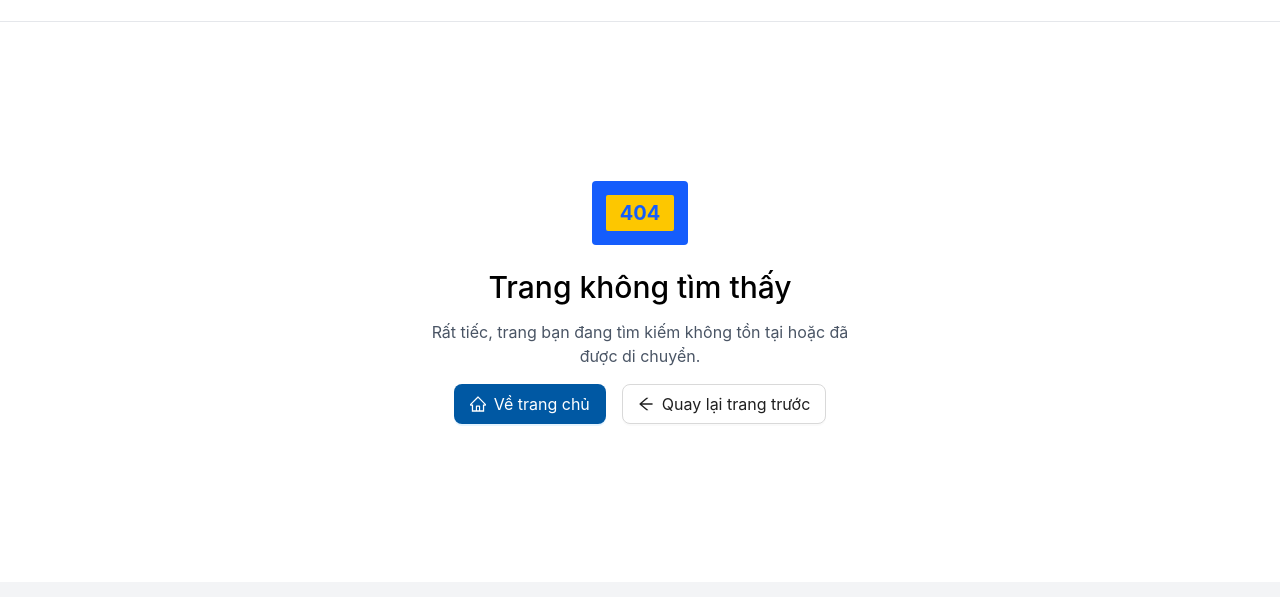
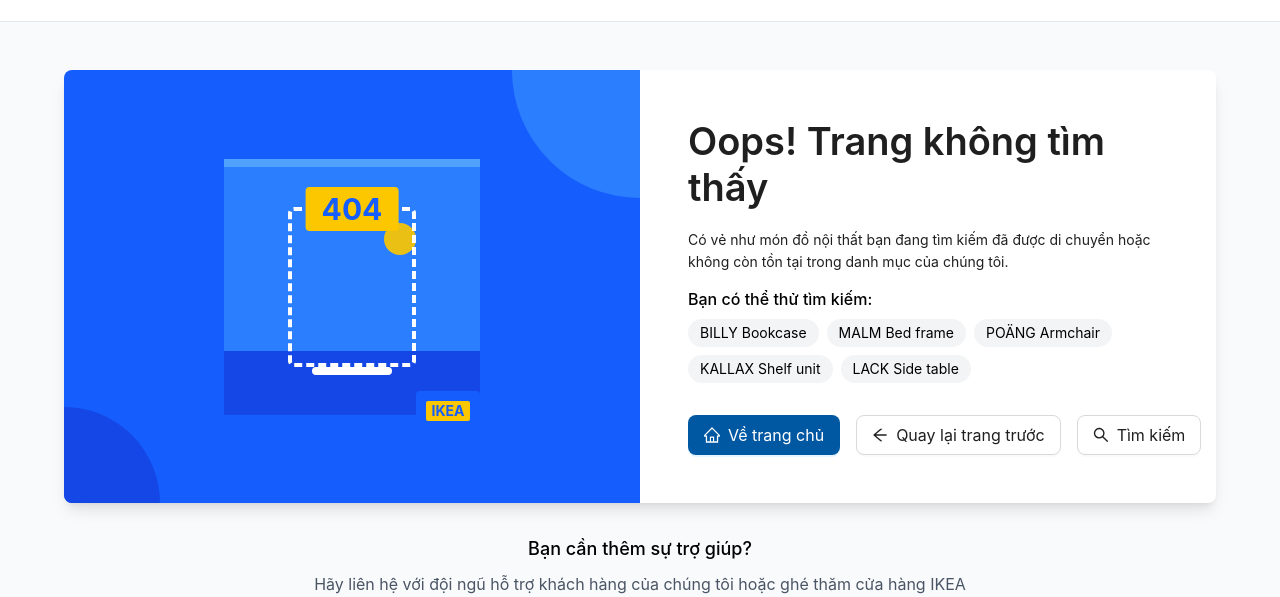
Before and after one commit to Hiep0718/IKEA, a React (Vite) app: page /404 in a window 1280 px wide. Shown: the part 335-932 px from the top of the page. Built offline with nearby package versions, Linux system fonts and the light colour scheme.

Commit message:
update page not found

```diff
--- a/src/pages/NotFoundPage.jsx
+++ b/src/pages/NotFoundPage.jsx
@@ -1,42 +1,139 @@
-import { Link } from "react-router-dom";
-import { Button } from "antd";
-import { HomeOutlined, ArrowLeftOutlined } from "@ant-design/icons";
+"use client"
+
+import { useState, useEffect } from "react"
+import { Link } from "react-router-dom"
+import { Button, Typography } from "antd"
+import { HomeOutlined, ArrowLeftOutlined, SearchOutlined } from "@ant-design/icons"
+
+const { Title, Paragraph } = Typography
 
 const NotFoundPage = () => {
+  const [isAnimating, setIsAnimating] = useState(false)
+  const [suggestions] = useState([
+    "BILLY Bookcase",
+    "MALM Bed frame",
+    "POÄNG Armchair",
+    "KALLAX Shelf unit",
+    "LACK Side table",
+  ])
+
+  useEffect(() => {
+    // Start animation after component mounts
+    setIsAnimating(true)
+  }, [])
+
   return (
-    <div className="min-h-[70vh] flex flex-col items-center justify-center px-4 py-16">
-      <div className="text-center max-w-md">
-        <div className="bg-blue-600 h-16 w-24 rounded flex items-center justify-center mx-auto mb-6">
-          <div className="bg-yellow-400 h-10 w-18 rounded flex items-center justify-center border-2 border-blue-600">
-            <span className="text-blue-600 font-bold text-xl">404</span>
+    <div className="min-h-[80vh] flex flex-col items-center justify-center px-4 py-12 bg-gray-50">
+      <div className="w-full max-w-6xl bg-white rounded-lg shadow-lg overflow-hidden">
+        <div className="flex flex-col md:flex-row">
+          {/* Left side - Illustration */}
+          <div className="w-full md:w-1/2 bg-blue-600 p-8 flex items-center justify-center relative overflow-hidden">
+            <div
+              className={`transition-all duration-1000 ${
+                isAnimating ? "translate-y-0 opacity-100" : "translate-y-10 opacity-0"
+              }`}
+            >
+              {/* IKEA-style furniture illustration */}
+              <div className="relative">
+                {/* Stylized room with missing furniture */}
+                <div className="w-64 h-64 bg-blue-500 rounded-lg flex items-center justify-center">
+                  <div className="absolute top-0 left-0 w-full h-2 bg-blue-400"></div>
+                  <div className="absolute bottom-0 left-0 w-full h-16 bg-blue-700"></div>
+                  <div className="absolute top-1/4 right-1/4 w-8 h-8 bg-yellow-400 rounded-full animate-pulse"></div>
+
+                  {/* Missing furniture outline */}
+                  <div className="w-32 h-40 border-4 border-dashed border-white rounded-md relative">
+                    <div className="absolute -top-6 left-1/2 transform -translate-x-1/2 bg-yellow-400 text-blue-600 font-bold text-3xl px-4 py-1 rounded">
+                      404
+                    </div>
+                    <div className="absolute -bottom-3 left-1/2 transform -translate-x-1/2 w-20 h-2 bg-white rounded"></div>
+                  </div>
+                </div>
+
+                {/* IKEA logo */}
+                <div className="absolute -bottom-4 right-0 bg-blue-600 h-10 w-16 rounded flex items-center justify-center">
+                  <div className="bg-yellow-400 h-6 w-12 rounded flex items-center justify-center border-2 border-blue-600">
+                    <span className="text-blue-600 font-bold text-sm">IKEA</span>
+                  </div>
+                </div>
+              </div>
+            </div>
+
+            {/* Decorative elements */}
+            <div className="absolute top-0 right-0 w-32 h-32 bg-blue-500 rounded-bl-full"></div>
+            <div className="absolute bottom-0 left-0 w-24 h-24 bg-blue-700 rounded-tr-full"></div>
+          </div>
+
+          {/* Right side - Content */}
+          <div className="w-full md:w-1/2 p-8 md:p-12">
+            <div
+              className={`transition-all duration-700 delay-300 ${
+                isAnimating ? "translate-y-0 opacity-100" : "translate-y-10 opacity-0"
+              }`}
+            >
+              <Title level={1} className="text-3xl md:text-4xl font-bold mb-4">
+                Oops! Trang không tìm thấy
+              </Title>
+
+              <Paragraph className="text-gray-600 mb-6 text-lg">
+                Có vẻ như món đồ nội thất bạn đang tìm kiếm đã được di chuyển hoặc không còn tồn tại trong danh mục của
+                chúng tôi.
+              </Paragraph>
+
+              <div className="mb-8">
+                <h3 className="font-medium mb-3">Bạn có thể thử tìm kiếm:</h3>
+                <div className="flex flex-wrap gap-2">
+                  {suggestions.map((suggestion, index) => (
+                    <Link
+                      key={index}
+                      to={`/search?q=${encodeURIComponent(suggestion)}`}
+                      className="bg-gray-100 hover:bg-gray-200 px-3 py-1 rounded-full text-sm transition-colors"
+                    >
+                      {suggestion}
+                    </Link>
+                  ))}
+                </div>
+              </div>
+
+              <div className="flex flex-col sm:flex-row gap-4">
+                <Button type="primary" size="large" icon={<HomeOutlined />} className="bg-blue-600 hover:bg-blue-700">
+                  <Link to="/">Về trang chủ</Link>
+                </Button>
+
+                <Button size="large" icon={<ArrowLeftOutlined />} onClick={() => window.history.back()}>
+                  Quay lại trang trước
+                </Button>
+
+                <Button size="large" icon={<SearchOutlined />} onClick={() => (window.location.href = "/search")}>
+                  Tìm kiếm
+                </Button>
+              </div>
+            </div>
           </div>
         </div>
+      </div>
 
-        <h1 className="text-3xl font-bold mb-4">Trang không tìm thấy</h1>
-        <p className="text-gray-600 mb-8">
-          Rất tiếc, trang bạn đang tìm kiếm không tồn tại hoặc đã được di chuyển.
+      {/* Additional help section */}
+      <div
+        className={`mt-8 text-center max-w-2xl transition-all duration-1000 delay-700 ${
+          isAnimating ? "translate-y-0 opacity-100" : "translate-y-10 opacity-0"
+        }`}
+      >
+        <h3 className="text-lg font-medium mb-2">Bạn cần thêm sự trợ giúp?</h3>
+        <p className="text-gray-600 mb-4">
+          Hãy liên hệ với đội ngũ hỗ trợ khách hàng của chúng tôi hoặc ghé thăm cửa hàng IKEA gần nhất.
         </p>
-
-        <div className="flex flex-col sm:flex-row gap-4 justify-center">
-          <Button
-            type="primary"
-            size="large"
-            icon={<HomeOutlined />}
-            className="bg-blue-600 hover:bg-blue-700"
-          >
-            <Link to="/">Về trang chủ</Link>
-          </Button>
-          <Button
-            size="large"
-            icon={<ArrowLeftOutlined />}
-            onClick={() => window.history.back()}
-          >
-            Quay lại trang trước
-          </Button>
+        <div className="flex justify-center gap-4">
+          <Link to="/contact-us" className="text-blue-600 hover:underline">
+            Liên hệ hỗ trợ
+          </Link>
+          <Link to="/stores" className="text-blue-600 hover:underline">
+            Tìm cửa hàng
+          </Link>
         </div>
       </div>
     </div>
-  );
-};
+  )
+}
 
-export default NotFoundPage;
+export default NotFoundPage
```
